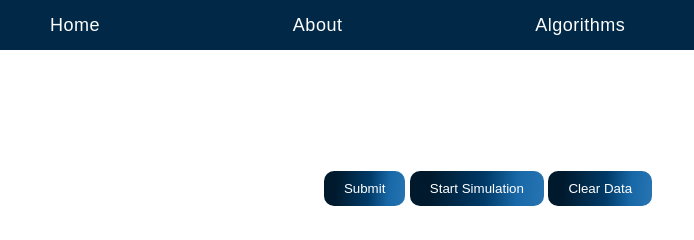
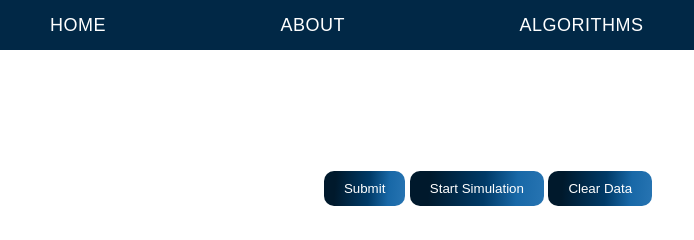
Before and after one commit to patelshiv0804/OS, a plain HTML site: page Sjf.html in a window 1280 px wide. Shown: the full height of the page, 152-846 px from the left. Drawn offline with Linux system fonts and the light colour scheme; a web font is replaced by a local one.

Commit message:
some changes which are required for capital letter in navigation bar

```diff
--- a/Sjf.html
+++ b/Sjf.html
@@ -16,9 +16,9 @@
 
     <div class="navbar">
         <nav>
-            <a href="homepage.html">Home</a>
-            <a href="CARD.HTML">About</a>
-            <a href="HOME.HTML">Algorithms</a>
+            <a href="index.html">HOME</a>
+            <a href="CARD.HTML">ABOUT</a>
+            <a href="HOME.HTML">ALGORITHMS</a>
             <a href="Sjf.html">SIMULATOR</a>
         </nav>
     </div>
```
Also changed, not shown: CARD.HTML (+3 -3 lines), FIFO.html (+2 -2 lines), HOME.HTML (+6 -6 lines), dinningphilosopher.html (+3 -3 lines), disk.html (+3 -3 lines), index.html (+3 -3 lines).
